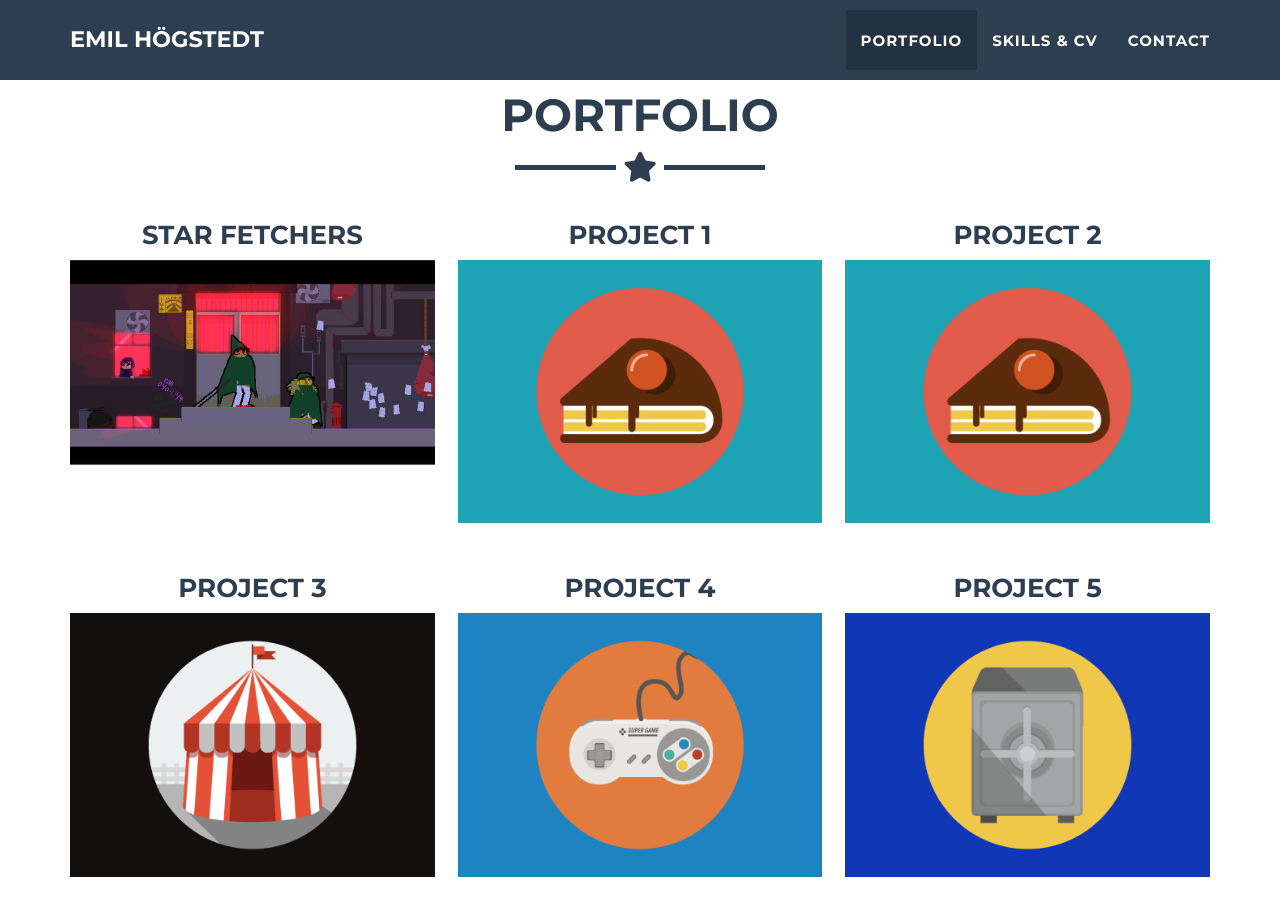
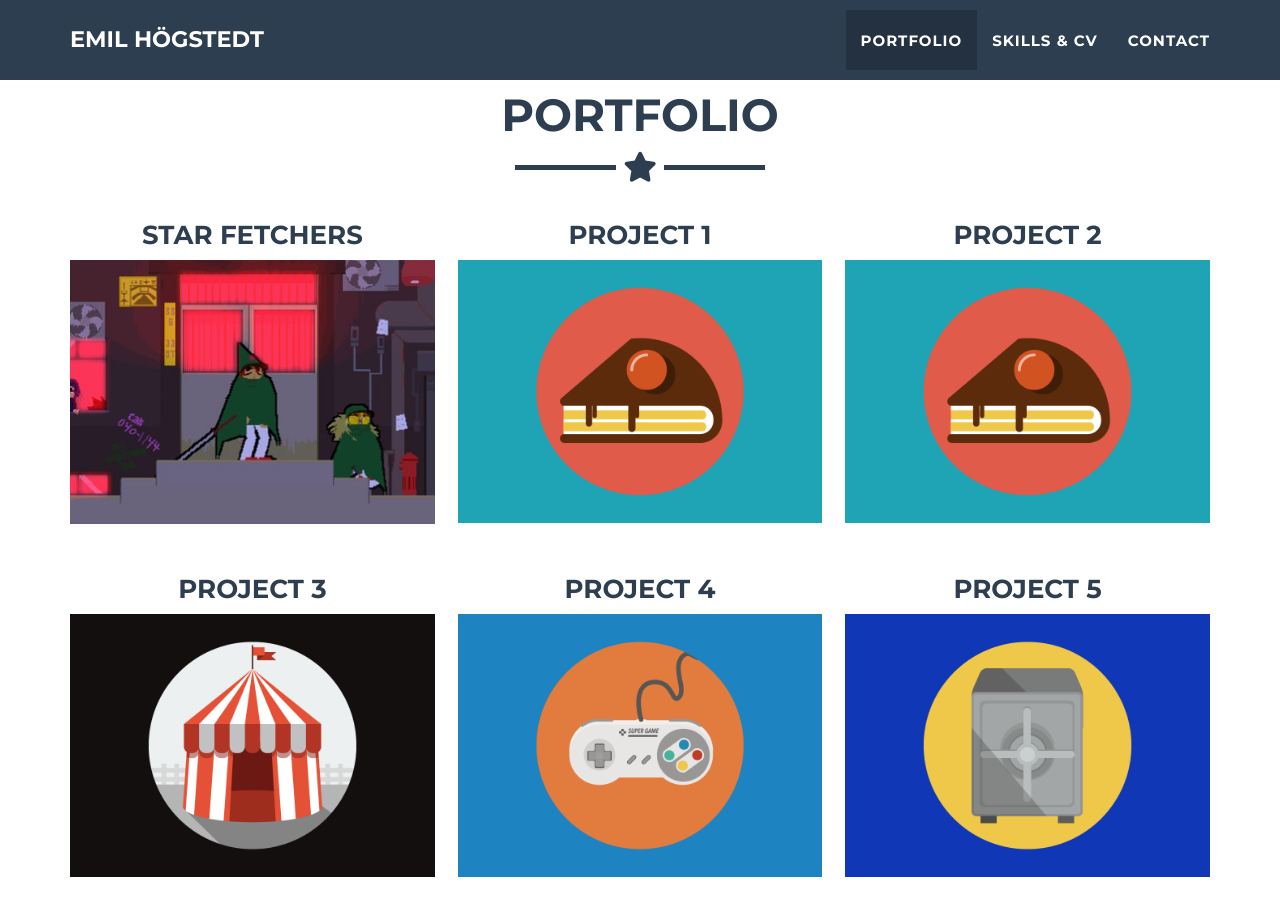
Before and after one commit to EmilHogstedt/EmilHogstedt.github.io, a Jekyll site: the page built from _posts/2021-11-01-Star-Fetchers.markdown, in a window 1280 px wide and 900 px high, scrolled down 935 px. Built offline with Jekyll 4.4.1, drawn with Linux system fonts in a browser that asks for light colours.

Commit message:
Test other thumbnail

```diff
--- a/_posts/2021-11-01-Star-Fetchers.markdown
+++ b/_posts/2021-11-01-Star-Fetchers.markdown
@@ -3,7 +3,7 @@ layout: default
 title: Star Fetchers
 modal-id: 7
 date: 2021-11-01
-imgThumbnail: StarFetchers_Thumbnail.jpg
+imgThumbnail: StarFetchers_Thumbnail2.jpg
 img: StarFetchers_Title.jpg
 alt: image-alt
 project-date: 2021-2022
```
Also changed, not shown: img/portfolio/StarFetchers_Thumbnail2.jpg (added).
